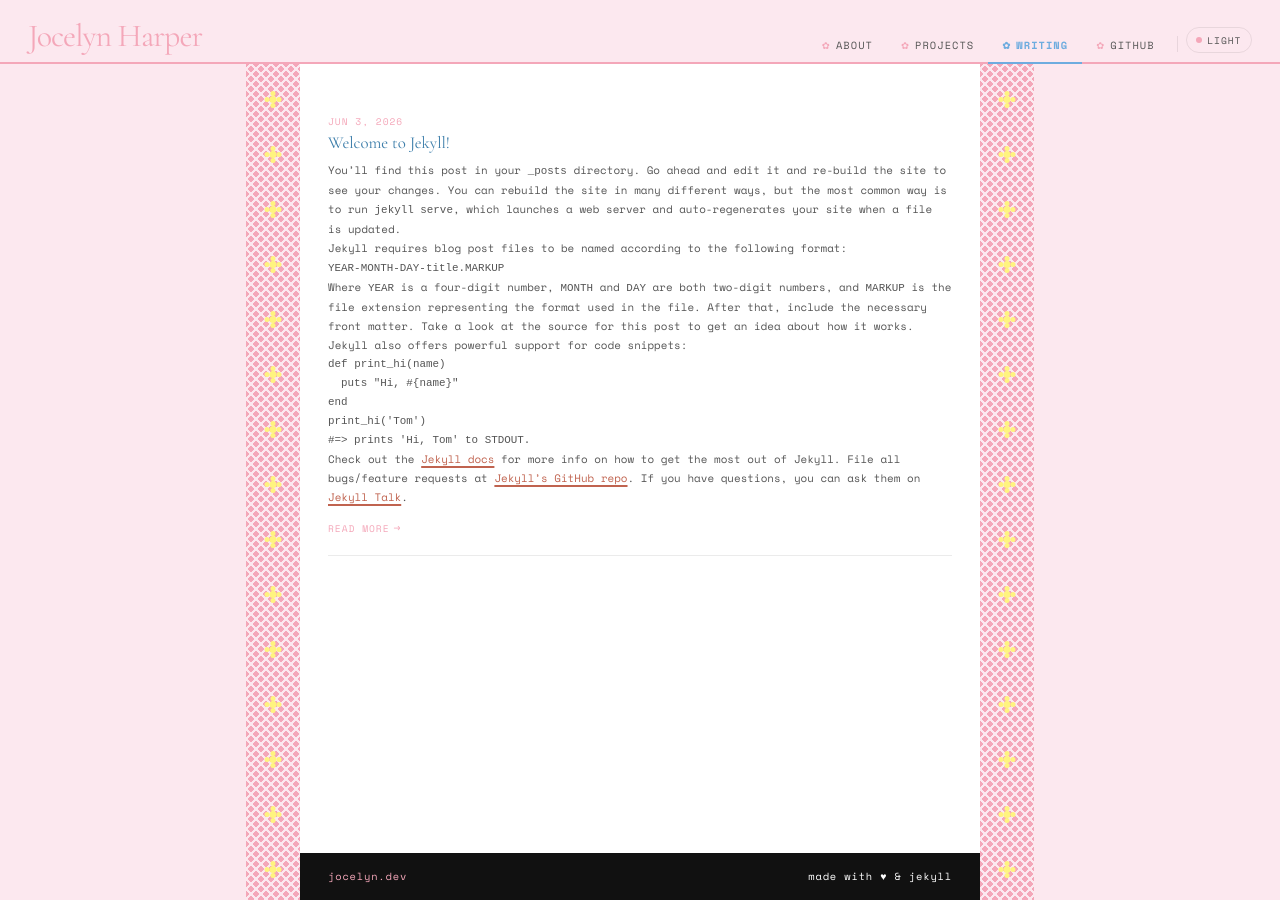
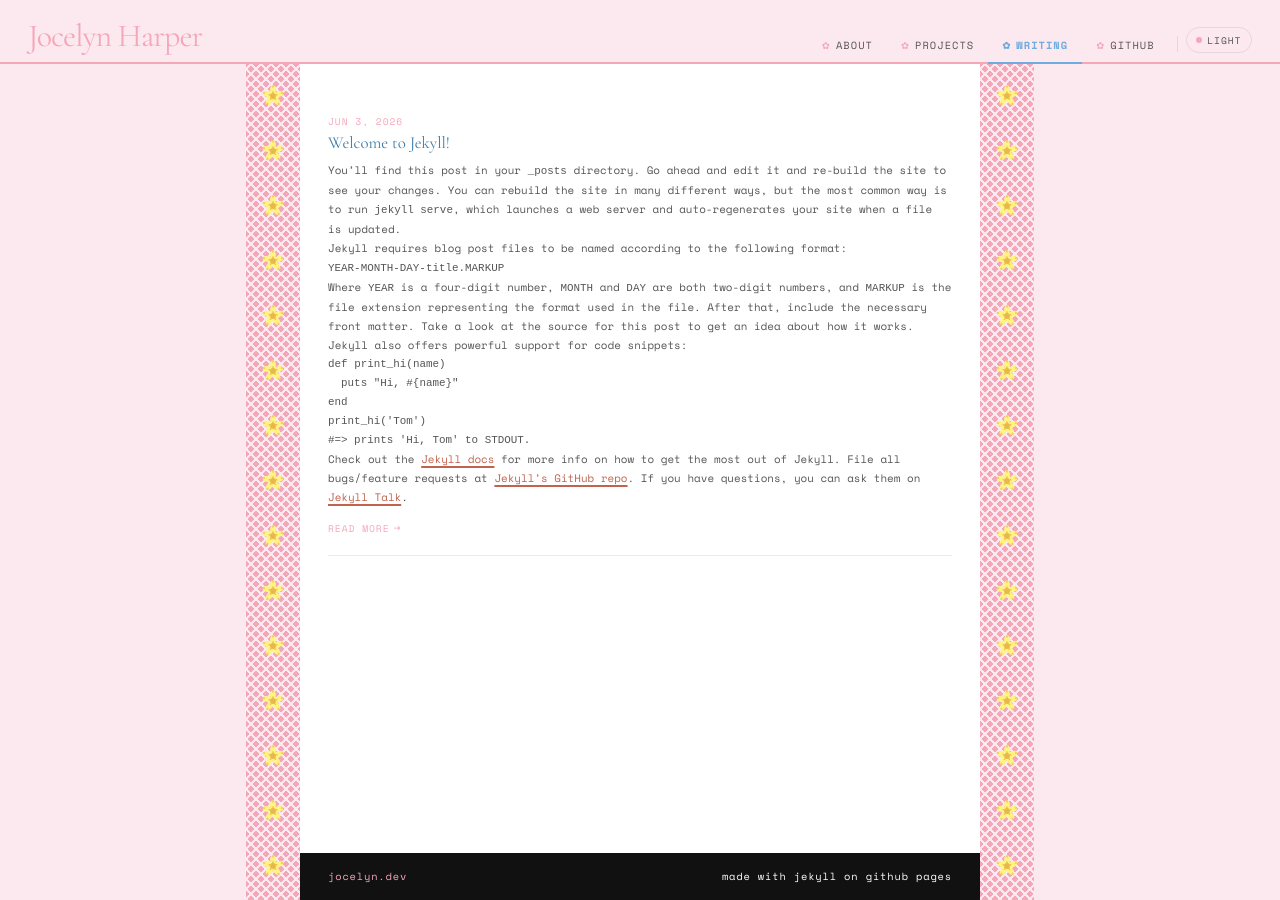
Before and after one commit to javawitch/javawitch.github.io, a Jekyll site: the page built from index.html, in a window 1280 px wide. Built offline with Jekyll 4.4.1, drawn with Linux system fonts in a browser that asks for light colours.

Commit message:
Updated to make the flowers to use SVG and pop against a busy border background.

```diff
--- a/_layouts/default.html
+++ b/_layouts/default.html
@@ -17,7 +17,7 @@
 
       <footer class="site-footer">
         <span class="footer-accent">{{ site.url | remove: 'https://' }}</span>
-        <span>made with ♥ &amp; jekyll</span>
+        <span>made with jekyll on github pages</span>
       </footer>
     </div>
 
--- a/_sass/petal.scss
+++ b/_sass/petal.scss
@@ -106,33 +106,9 @@
   position: absolute;
   left: 50%;
   transform: translateX(-50%);
-  width: 7px;
-  height: 7px;
-  border-radius: 50%;
-  background: var(--flower);
+  width: 16px;
+  height: 16px;
   pointer-events: none;
-
-  &::before,
-  &::after {
-    content: '';
-    position: absolute;
-    border-radius: 50%;
-    background: var(--flower);
-  }
-
-  // horizontal petals
-  &::before {
-    width: 5px; height: 5px;
-    top: 1px; left: -5px;
-    box-shadow: 12px 0 0 var(--flower);
-  }
-
-  // vertical petals
-  &::after {
-    width: 5px; height: 5px;
-    top: -5px; left: 1px;
-    box-shadow: 0 12px 0 var(--flower);
-  }
 }
 
 // ── HEADER / NAV ────────────────────────────────────────────
--- a/assets/js/petal.js
+++ b/assets/js/petal.js
@@ -26,16 +26,55 @@
   }
 
   // ── FLOWERS ────────────────────────────────────────────────
+  function blossomSVG(cx, cy) {
+  var size = 16;
+  var r = size * 0.38;
+  var cr = size * 0.18;
+  var petals = '', notches = '', stamens = '';
+
+  for (var i = 0; i < 5; i++) {
+    var angle = (i * 72 - 90) * Math.PI / 180;
+    var px = cx + Math.cos(angle) * r;
+    var py = cy + Math.sin(angle) * r;
+    var rot = (i * 72 - 90);
+    petals += '<ellipse cx="' + px.toFixed(1) + '" cy="' + py.toFixed(1) + '" rx="' + (size*0.28).toFixed(1) + '" ry="' + (size*0.18).toFixed(1) + '" fill="#FFF47F" transform="rotate(' + rot + ' ' + px.toFixed(1) + ' ' + py.toFixed(1) + ')"/>';
+  }
+
+  for (var j = 0; j < 5; j++) {
+    var na = (j * 72 - 90) * Math.PI / 180;
+    var nx = cx + Math.cos(na) * (r + size * 0.22);
+    var ny = cy + Math.sin(na) * (r + size * 0.22);
+    notches += '<ellipse cx="' + nx.toFixed(1) + '" cy="' + ny.toFixed(1) + '" rx="' + (size*0.09).toFixed(1) + '" ry="' + (size*0.06).toFixed(1) + '" fill="#e8b84b" opacity="0.6" transform="rotate(' + (j*72-90) + ' ' + nx.toFixed(1) + ' ' + ny.toFixed(1) + ')"/>';
+  }
+
+  for (var k = 0; k < 5; k++) {
+    var ka = (k * 72 - 90) * Math.PI / 180;
+    var sx1 = cx + Math.cos(ka) * (cr * 0.4);
+    var sy1 = cy + Math.sin(ka) * (cr * 0.4);
+    var sx2 = cx + Math.cos(ka) * (cr * 1.4);
+    var sy2 = cy + Math.sin(ka) * (cr * 1.4);
+    stamens += '<line x1="' + sx1.toFixed(1) + '" y1="' + sy1.toFixed(1) + '" x2="' + sx2.toFixed(1) + '" y2="' + sy2.toFixed(1) + '" stroke="#e8b84b" stroke-width="1" opacity="0.8"/>';
+    stamens += '<circle cx="' + sx2.toFixed(1) + '" cy="' + sy2.toFixed(1) + '" r="' + (size*0.05).toFixed(1) + '" fill="#e8b84b" opacity="0.9"/>';
+  }
+
+  var center = '<circle cx="' + cx + '" cy="' + cy + '" r="' + cr.toFixed(1) + '" fill="#e8b84b"/>';
+  return petals + notches + stamens + center;
+}
+
 function plantFlowers() {
   var strips = document.querySelectorAll('.border-strip');
-    strips.forEach(function (strip) {
+  strips.forEach(function(strip) {
     var height = strip.offsetHeight;
+    var size = 16;
+    var cx = strip.offsetWidth / 2;
+    var svgContent = '';
+
     for (var y = 32; y < height - 20; y += 55) {
-        var flower = document.createElement('div');
-        flower.className = 'flower';
-        flower.style.top = y + 'px';
-        strip.appendChild(flower);
+      svgContent += blossomSVG(cx, y);
     }
+
+    var svg = '<svg xmlns="http://www.w3.org/2000/svg" style="position:absolute;top:0;left:0;width:100%;height:100%;pointer-events:none;">' + svgContent + '</svg>';
+    strip.insertAdjacentHTML('beforeend', svg);
   });
 }
 
```
Also changed, not shown: 3 other files. Lines whose indentation alone changed are shown as unchanged.
